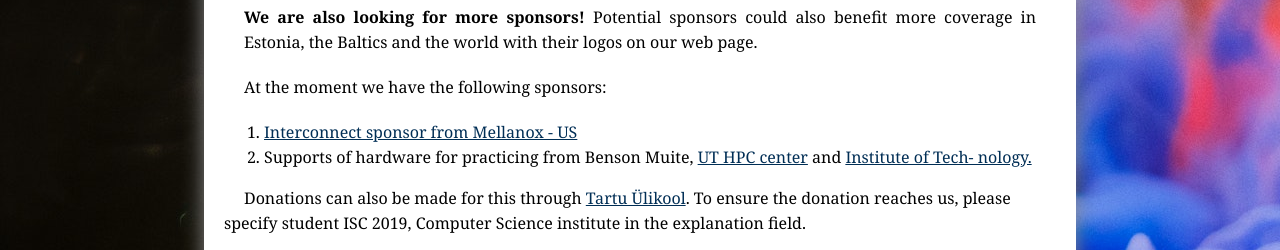
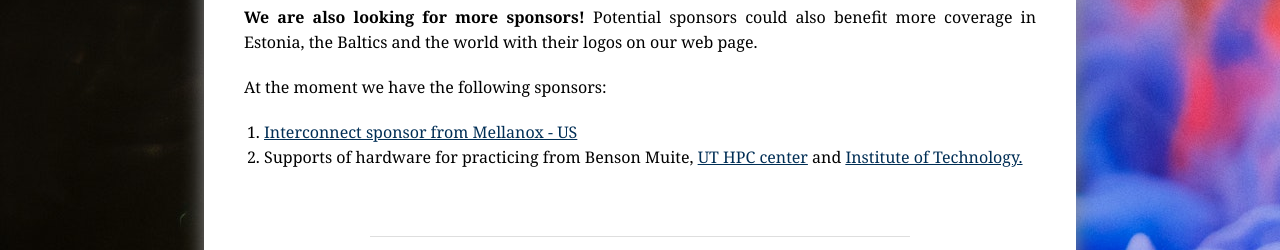
Before and after one commit to kalexanderk/site, a plain HTML site: page Sponsors.html in a window 1280 px wide. Shown: the part 197-447 px from the top of the page. Drawn offline with Linux system fonts and the light colour scheme.

Commit message:
Finished

```diff
--- a/Sponsors.html
+++ b/Sponsors.html
@@ -44,14 +44,11 @@
     <p>At the moment we have the following sponsors:</p>
     <ol>
         <li><a href="http://www.mellanox.com/">Interconnect sponsor from Mellanox - US</a></li>
-        <li>Supports of hardware for practicing from Benson Muite, <a href="https://hpc.ut.ee/en/home/">UT HPC center</a> and <a href="https://www.tuit.ut.ee/en">Institute of Tech-
-            nology.</a></li>
+        <li>Supports of hardware for practicing from Benson Muite, <a href="https://hpc.ut.ee/en/home/">UT HPC center</a> and <a href="https://www.tuit.ut.ee/en">Institute of Technology.</a></li>
     </ol>
 </div>
 <div class="main-body">
-    Donations can also be made for this through <a href="http://www.ut.ee/en/contact">Tartu Ülikool</a>. To ensure
-    the donation reaches us, please specify student ISC 2019, Computer Science institute in the
-    explanation field.
+    <!--TODO-->
 </div>
 
 <!-- Maintained by -->
```
Also changed, not shown: index.html (+1 -1 lines), images/klavs.jpg, images/oleksandr.jpg, images/phuong.jpg, images/taido.jpg, images/team_picture.png (deleted), images/vlad.jpg.
